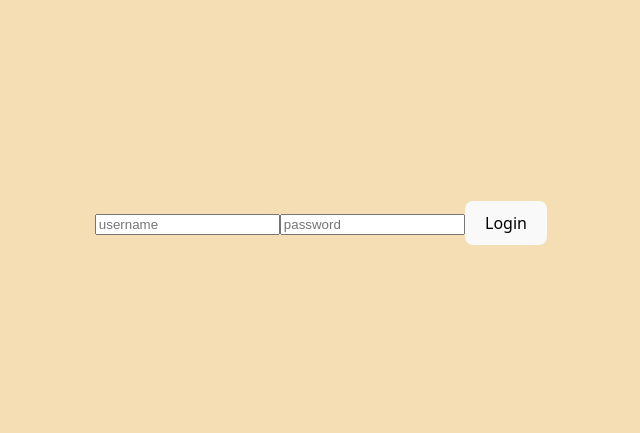
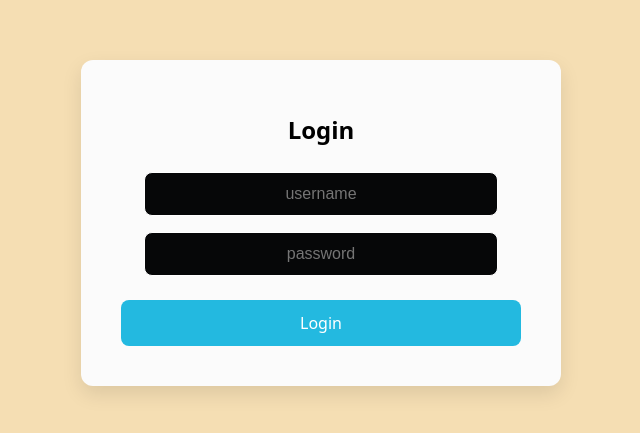
Before and after one commit to RITStudentDev/QuackOverflow, a React app in the folder DuckOverflow/frontend/: page /login in a window 1280 px wide. Shown: the part 177-610 px from the top of the page, without its empty margins (319-959 px from the left). Built offline with nearby package versions, Linux system fonts and the light colour scheme; no server answers; the HTML template or start-up script is replaced by a standard one.

Commit message:
styled the login page to mirror the signup page

```diff
--- a/DuckOverflow/frontend/src/components/Login.jsx
+++ b/DuckOverflow/frontend/src/components/Login.jsx
@@ -1,6 +1,7 @@
 import React, {useState} from "react";
 import {useNavigate} from "react-router-dom";
 import { login_user } from "../mod/endpoints";
+import '../styles/Login.css';
 
 export default function Login() {
     const [username, setUsername] = useState('');
@@ -20,20 +21,25 @@ export default function Login() {
 
     return (
         <div className="login-container">
+
+            <h2 className="login-title">Login</h2>
+
             <input
-            className="username-input"
-            placeholder="username"
-            onChange={(e) => setUsername(e.target.value)}
-            ></input>
+                className="login-input"
+                placeholder="username"
+                onChange={(e) => setUsername(e.target.value)}
+            />
+
             <input
-            className="password-input"
-            placeholder="password"
-            onChange={(e) => setPassword(e.target.value)}
-            ></input>
-            <button
-            className="login-button"
-            onClick={handleLogin}
-            >Login</button>
+                className="login-input"
+                placeholder="password"
+                onChange={(e) => setPassword(e.target.value)}
+            />
+
+            <button className="login-button" onClick={handleLogin}>
+                Login
+            </button>
+
         </div>
     )
 
--- /dev/null
+++ b/DuckOverflow/frontend/src/styles/Login.css
@@ -0,0 +1,41 @@
+.login-container {
+    background: #FBFBFB;
+    padding: 2rem 2.5rem;
+    border-radius: 12px;
+    box-shadow: 0 8px 20px rgba(0, 0, 0, 0.1);
+    width: 100%;
+    max-width: 400px;
+    text-align: center;
+}
+
+.login-input {
+    width: 80%;
+    padding: 0.75rem 1rem;
+    text-align: center;
+    margin: 0 auto;
+    margin-bottom: 1rem;
+    border: 1px solid white;
+    border-radius: 8px;
+    font-size: 1rem;
+    transition: all 0.2s;
+    background-color: #060708;
+}
+
+.login-title {
+    margin-bottom: 1.5rem;
+    color: black;
+}
+
+.login-button {
+    margin-top: 0.5rem;
+    margin-bottom: 0.5rem;
+    width: 100%;
+    padding: 0.75rem 1rem;
+    background: #23B9E0; /* like the coms color */
+    color: white;
+    border: none;
+    border-radius: 8px;
+    font-size: 1rem;
+    cursor: pointer;
+    transition: all 0.2s;
+}
```
